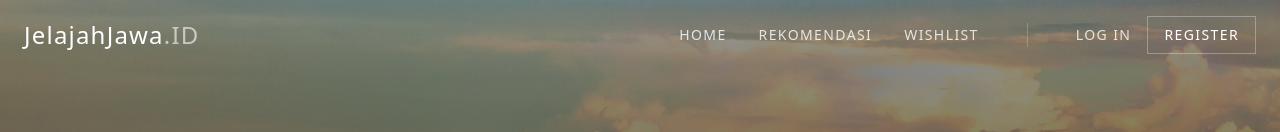
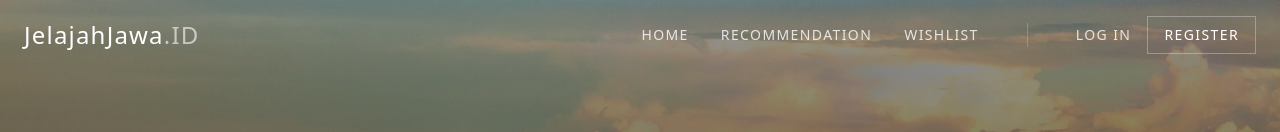
Before and after one commit to aAAiman/capstone, a React (Vite) app: page / in a window 1280 px wide. Shown: the top 132 px of the page. Built offline with nearby package versions, Linux system fonts and the light colour scheme; no server answers.

Commit message:
fix: navbar

```diff
--- a/src/components/navbar.jsx
+++ b/src/components/navbar.jsx
@@ -59,14 +59,14 @@ export default function Navbar() {
                 to="/rekomendasi"
                 className="text-white/80 hover:text-white text-sm font-light tracking-widest uppercase transition-all duration-300 relative group"
               >
-                Rekomendasi
+                Recommendation
                 <span className="absolute -bottom-1 left-0 w-0 h-px bg-white transition-all duration-300 group-hover:w-full"></span>
               </Link>
               <Link
                 to="/wishlist"
                 className="text-white/80 hover:text-white text-sm font-light tracking-widest uppercase transition-all duration-300 relative group"
               >
-                wishlist
+                Wishlist
                 <span className="absolute -bottom-1 left-0 w-0 h-px bg-white transition-all duration-300 group-hover:w-full"></span>
               </Link>
             </div>
@@ -142,14 +142,14 @@ export default function Navbar() {
                   onClick={() => setIsOpen(false)}
                   className="text-white/80 hover:text-white text-sm font-light tracking-widest uppercase transition-all duration-300 py-2 border-b border-transparent hover:border-white/20"
                 >
-                  Rekomendasi
+                  Recommendation
                 </Link>
                 <Link
                   to="/wishlist"
                   onClick={() => setIsOpen(false)}
                   className="text-white/80 hover:text-white text-sm font-light tracking-widest uppercase transition-all duration-300 py-2 border-b border-transparent hover:border-white/20"
                 >
-                  Whislist
+                  Wishlist
                 </Link>
               </div>
 
```
